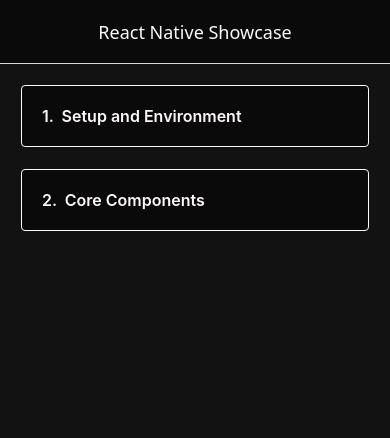
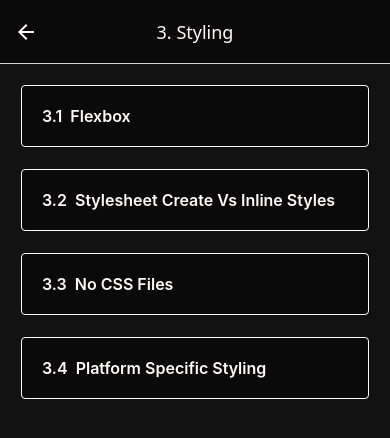
Before and after one commit to rees-kyle/react-native-showcase, a React Native app: screen /Styling in a window 390 px wide. Shown: the top 438 px of the page. Built offline with nearby package versions, Linux system fonts and the light colour scheme.

Commit message:
feat: add subtopic navigation buttons for topic 3

```diff
--- a/App.tsx
+++ b/App.tsx
@@ -15,6 +15,13 @@
   ButtonPressableTouchableOpacityScreen,
   ImageScreen
 } from './screens/subtopics/2';
+import StylingScreen from './screens/topics/StylingScreen';
+import {
+  FlexboxScreen,
+  StylesheetCreateVsInlineStylesScreen,
+  NoCSSFilesScreen,
+  PlatformSpecificStylingScreen
+} from './screens/subtopics/3';
 
 export type RootStackParamList = {
   ReactNativeShowcase: undefined;
@@ -27,6 +34,11 @@
   ScrollViewFlatListAndSectionList: undefined;
   ButtonPressableTouchableOpacity: undefined;
   Image: undefined;
+  StylingScreen: undefined;
+  FlexboxScreen: undefined;
+  StylesheetCreateVsInlineStylesScreen: undefined;
+  NoCSSFilesScreen: undefined;
+  PlatformSpecificStylingScreen: undefined;
 };
 
 const Stack = createNativeStackNavigator<RootStackParamList>();
@@ -113,6 +125,31 @@
           component={ImageScreen}
           options={{ title: '2.4  Image' }}
         />
+        <Stack.Screen
+          name="Styling"
+          component={StylingScreen}
+          options={{ title: '3.  Styling' }}
+        />
+        <Stack.Screen
+          name="Flexbox"
+          component={FlexboxScreen}
+          options={{ title: '3.1  Flexbox' }}
+        />
+        <Stack.Screen
+          name="StylesheetCreateVsInlineStyles"
+          component={StylesheetCreateVsInlineStylesScreen}
+          options={{ title: '3.2  Stylesheet Create Vs Inline Styles' }}
+        />
+        <Stack.Screen
+          name="NoCSSFiles"
+          component={NoCSSFilesScreen}
+          options={{ title: '3.3  No CSS Files' }}
+        />
+        <Stack.Screen
+          name="PlatformSpecificStyling"
+          component={PlatformSpecificStylingScreen}
+          options={{ title: '3.4  Platform Specific Styling' }}
+        />
       </Stack.Navigator>
     </NavigationContainer>
   );
--- a/screens/ReactNativeShowcaseScreen.tsx
+++ b/screens/ReactNativeShowcaseScreen.tsx
@@ -24,6 +24,13 @@
           console.log('Core Components button pressed.');
         }}
       />
+      <TopicButton
+        text="3.  Styling"
+        onPress={() => {
+          navigation.navigate('Styling');
+          console.log('Styling button pressed.');
+        }}
+      />
     </View>
   );
 }
--- /dev/null
+++ b/screens/subtopics/3/FlexboxScreen.tsx
@@ -0,0 +1,25 @@
+import React from 'react';
+import { View, Text, StyleSheet } from 'react-native';
+
+export default function FlexboxScreen() {
+  return (
+    <View style={styles.container}>
+      <Text style={styles.paragraph}>
+        Placeholder.
+      </Text>
+    </View>
+  );
+}
+
+const styles = StyleSheet.create({
+  container: {
+    flex: 1,
+    backgroundColor: '#121212',
+    padding: 16,
+  },
+  paragraph: {
+    fontSize: 16,
+    color: '#DDDDDD',
+    lineHeight: 22,
+  },
+});
--- /dev/null
+++ b/screens/subtopics/3/NoCSSFilesScreen.tsx
@@ -0,0 +1,25 @@
+import React from 'react';
+import { View, Text, StyleSheet } from 'react-native';
+
+export default function NoCSSFilesScreen() {
+  return (
+    <View style={styles.container}>
+      <Text style={styles.paragraph}>
+        Placeholder.
+      </Text>
+    </View>
+  );
+}
+
+const styles = StyleSheet.create({
+  container: {
+    flex: 1,
+    backgroundColor: '#121212',
+    padding: 16,
+  },
+  paragraph: {
+    fontSize: 16,
+    color: '#DDDDDD',
+    lineHeight: 22,
+  },
+});
--- /dev/null
+++ b/screens/subtopics/3/PlatformSpecificStylingScreen.tsx
@@ -0,0 +1,25 @@
+import React from 'react';
+import { View, Text, StyleSheet } from 'react-native';
+
+export default function PlatformSpecificStylingScreen() {
+  return (
+    <View style={styles.container}>
+      <Text style={styles.paragraph}>
+        Placeholder.
+      </Text>
+    </View>
+  );
+}
+
+const styles = StyleSheet.create({
+  container: {
+    flex: 1,
+    backgroundColor: '#121212',
+    padding: 16,
+  },
+  paragraph: {
+    fontSize: 16,
+    color: '#DDDDDD',
+    lineHeight: 22,
+  },
+});
--- /dev/null
+++ b/screens/subtopics/3/StylesheetCreateVsInlineStylesScreen.tsx
@@ -0,0 +1,25 @@
+import React from 'react';
+import { View, Text, StyleSheet } from 'react-native';
+
+export default function StylesheetCreateVsInlineStylesScreen() {
+  return (
+    <View style={styles.container}>
+      <Text style={styles.paragraph}>
+        Placeholder.
+      </Text>
+    </View>
+  );
+}
+
+const styles = StyleSheet.create({
+  container: {
+    flex: 1,
+    backgroundColor: '#121212',
+    padding: 16,
+  },
+  paragraph: {
+    fontSize: 16,
+    color: '#DDDDDD',
+    lineHeight: 22,
+  },
+});
--- /dev/null
+++ b/screens/subtopics/3/index.ts
@@ -0,0 +1,15 @@
+export {
+  default as FlexboxScreen,
+} from './FlexboxScreen';
+
+export {
+  default as StylesheetCreateVsInlineStylesScreen,
+} from './StylesheetCreateVsInlineStylesScreen';
+
+export {
+  default as NoCSSFilesScreen,
+} from './NoCSSFilesScreen';
+
+export {
+  default as PlatformSpecificStylingScreen,
+} from './PlatformSpecificStylingScreen';
--- /dev/null
+++ b/screens/topics/StylingScreen.tsx
@@ -0,0 +1,52 @@
+import React from 'react';
+import { View, StyleSheet } from 'react-native';
+import TopicButton from '../../components/TopicButton';
+import { useNavigation } from '@react-navigation/native';
+import type { NativeStackNavigationProp } from '@react-navigation/native-stack';
+import type { RootStackParamList } from '../../App';
+
+export default function SetupAndEnvironmentScreen() {
+  const navigation = useNavigation<NativeStackNavigationProp<RootStackParamList>>();
+
+  return (
+    <View style={styles.container}>
+      <TopicButton
+        text="3.1  Flexbox"
+        onPress={() => {
+          navigation.navigate('Flexbox');
+          console.log('Flexbox button pressed.');
+        }}
+      />
+      <TopicButton
+        text="3.2  Stylesheet Create Vs Inline Styles"
+        onPress={() => {
+          navigation.navigate('StylesheetCreateVsInlineStyles');
+          console.log('Stylesheet Create Vs Inline Styles button pressed.');
+        }}
+      />
+      <TopicButton
+        text="3.3  No CSS Files"
+        onPress={() => {
+          navigation.navigate('NoCSSFiles');
+          console.log('No CSS Files button pressed.');
+        }}
+      />
+      <TopicButton
+        text="3.4  Platform Specific Styling"
+        onPress={() => {
+          navigation.navigate('PlatformSpecificStyling');
+          console.log('Platform Specific Styling button pressed.');
+        }}
+      />
+    </View>
+  );
+}
+
+const styles = StyleSheet.create({
+  container: {
+    flex: 1,
+    backgroundColor: '#121212',
+    padding: 16,
+    gap: 12,
+  },
+});
```
